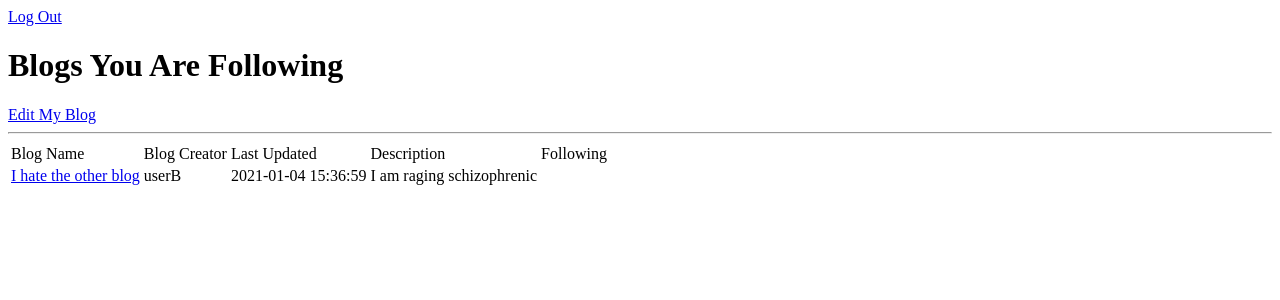
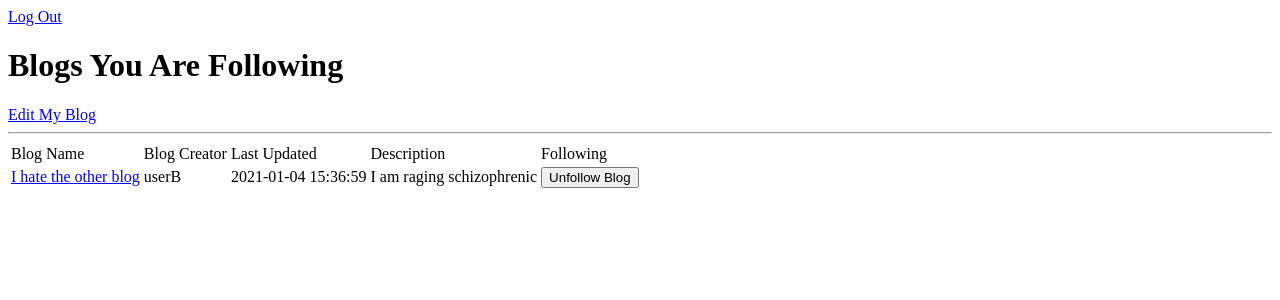
Before and after one commit to Ishq01/TeamRIID__dlup10_ichenadamczyk20_igupta10_rmui10, a Flask app: page /followed-blogs in a window 1280 px wide. Shown: the top 300 px of the page. Run offline with Flask 2, Linux system fonts and the light colour scheme; a user stored in the database is signed in; data comes from the database, SQL or seed files in the repository.

Commit message:
update html/css allow users to unfollow blogs from following blogs page

```diff
--- a/app/app.py
+++ b/app/app.py
@@ -159,20 +159,24 @@ def homepage():
     # assign blank msg to avoid error
     # if user is logged in
     if "username" in session:
-        # check if user is following each of the blogs, then make a dictionary of name:following?
+        # for each blog
         for blog in getBlogs():
+            # if user is following the blog
             if (checkFollower(blog["id"], getInfo(session["username"], "id"))):
+                # add blogname to list
                 following += [blog["blogname"]]
-
+        # if user successfully followed/unfollowed or already following/unfollowing blog
         if "error_msg" in session:
+            # store error
             msg = session["error_msg"]
+            # remove error from session
             session.pop("error_msg")
+            # reload page with error
             return render_template("home.html", blogs = getBlogs(), following = following,
             username = session["username"], error_msg = msg)
-
+        # if user hasn't submitted follow/unfollow form yet, load home page
         return render_template("home.html", blogs = getBlogs(), following = following,
         username = session["username"])
-
     # if user tries to access page without being logged in, redirect to login page
     return redirect("/")
 
@@ -190,10 +194,11 @@ def viewBlog(username, pageNum):
 
         # check is user exists in db, if not return error page
         if not checkUsername(username): return render_template("404.html", code = 404)
-        else: iscreator = False
 
         # if user is the one who created the blog
         if session["username"] == username: iscreator = True
+        # user is not creator
+        else: iscreator = False
 
         entries = getEntries(getInfo(username, "id"))
         for i in entries:
@@ -202,9 +207,11 @@ def viewBlog(username, pageNum):
 
         # checks if follow/unfollow related message in session
         if "error_msg" in session:
+            # store error
             msg = session["error_msg"]
+            # remove error from session
             session.pop("error_msg")
-            # returns home page w msg
+            # returns home page with error
             return render_template("blog.html", blogname = getInfo(username, "blogname"),
             blogdescription = blogdescription, username = username,
             iscreator = iscreator, entries = entries, pageNum = pageNum,
@@ -374,9 +381,9 @@ def editEntries(entryID):
                 session["error_msg"] = "Successfully deleted entry!"
                 # redirects to edit-blog page with msg
                 return redirect(url_for("editBlog", pageNum = 1), code = 307)
-
+            #user owns entry but has not submitted any forms yet
             return redirect(url_for(".editBlog"))
-
+        # user does not own entry they are attempting to create
         return redirect(url_for(".editBlog"))
     # if user tries to access page without being logged in, redirect to login page
     return redirect("/")
@@ -389,10 +396,12 @@ def searchFunction():
         if "search" in request.form:
             # if no keywords, reload page
             if (request.form["keywords"] == ""):
+                # reload home page
                 return redirect(url_for(".homepage"))
 
             # return entries that have the keywords
             else:
+                # get matching entried from db
                 entries = search(request.form["keywords"])
                 return render_template("search-results.html", entries = entries)
 
@@ -463,9 +472,16 @@ def unfollow(username):
 
 @app.route("/followed-blogs")
 def followedBlogs():
+    # to prevent error if user is not following any blogs yet
+    following = []
     # if user is logged in
     if "username" in session:
-        return render_template("follow-blog.html", blogs = getFollowedBlogs(getInfo(session["username"], "id")))
+        # for each blog user is following
+        for blog in getFollowedBlogs(getInfo(session["username"], "id")):
+            # add blogname to list
+            following += [blog["blogname"]]
+        # return followed blogs
+        return render_template("follow-blog.html", blogs = getFollowedBlogs(getInfo(session["username"], "id")), following = following)
 
     # if user tries to access page without being logged in, redirect to login page
     return redirect("/")
--- a/app/static/styles.css
+++ b/app/static/styles.css
@@ -6,7 +6,7 @@ html, body {
     padding: 0;
     width: 100%;
     height: 100%;
-    background-color: #442222c5;
+    background-color: #641835b9;
     font-family: 'Roboto Condensed', sans-serif;
 }
 
--- a/app/templates/edit-blog.html
+++ b/app/templates/edit-blog.html
@@ -48,8 +48,8 @@ SENDS to /logout by GET
         <link rel="stylesheet" href="/static/pageview.css" />
     </head>
     <body>
-        <a href="/home">Back to Home</a>
         {% include 'header.html' %}
+        <p><a href="/home">Back to Home</a> <a href="/home/blog/{{username}}">Preview Blog</a></p>
         {% if error_msg is defined %}
             <p><b>{{ error_msg }}</b></p>
         {% endif %}
--- a/app/templates/follow-blog.html
+++ b/app/templates/follow-blog.html
@@ -17,6 +17,19 @@
                     <td>{{ blog["username"] }}</td>
                     <td>{{ blog["time"] }}</td>
                     <td>{{ blog["blogdescription"] }}</td>
+                    <td>
+                        {% if username != blog["username"] %}
+                            {% if blog["blogname"] not in following %}
+                            <form action="/follow/{{ blog['username'] }}" method="POST">
+                                <input type="submit" name="followBlog_home" value="Follow Blog" />
+                            </form>
+                            {% else %}
+                                <form action="/unfollow/{{ blog['username'] }}" method="POST">
+                                    <input type="submit" name="unfollowBlog_home" value="Unfollow Blog" />
+                                </form>
+                            {% endif %}
+                        {% endif %}
+                    </td>
                 </tr>
             {% endfor %}
         </table>
--- a/app/templates/home.html
+++ b/app/templates/home.html
@@ -29,6 +29,9 @@ SENDS to /logout by GET
     <body>
         {% include 'header.html' %}
         <h1>Welcome to Web Log 0.1, {{username}}</h1>
+        {% if error_msg is defined %}
+        <p><b>{{ error_msg }}</b></p>
+        {% endif %}
         <p><a href="/edit-blog">Edit My Blog</a>    <a href="/followed-blogs">My Followed Blogs</a></p>
         <form action="/search-results" method="POST"><input type="text" name="keywords" placeholder="Enter search terms"/> <input name="search" type="submit" value="Search"/></form>
         <hr>
```
Also changed, not shown: app/templates/search-results.html (+5 -2 lines).
